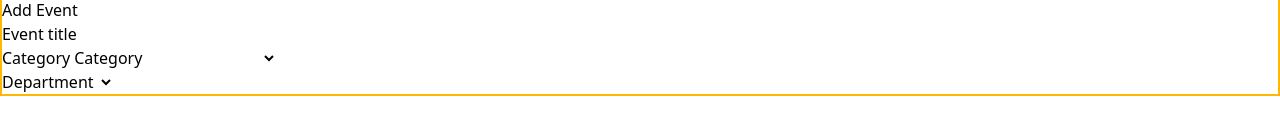
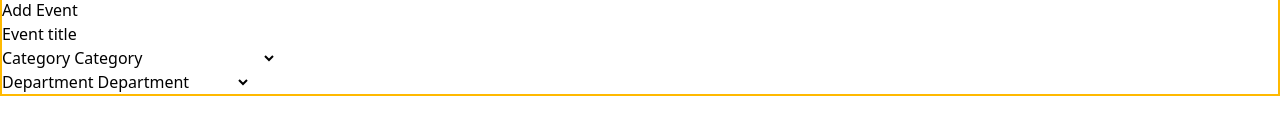
Before and after one commit to AYG3/dynamic-university-calendar, a React (Vite) app: page /event2 in a window 1280 px wide. Shown: the part 270-404 px from the top of the page. Built offline with nearby package versions, Linux system fonts and the light colour scheme; no server answers.

Commit message:
feat: add department options to AddEvent component dropdown

```diff
--- a/src/pages/Event2.jsx
+++ b/src/pages/Event2.jsx
@@ -187,7 +187,10 @@ const AddEvent = () => {
       <div>
         <label>Department</label>
         <select name="department" value={event.department} onChange={handleInputChange}>
-
+          <option value="department">Department</option>
+          <option value="Computer Science">Computer Science</option>
+          <option value="Engineering">Engineering</option>
+          <option value="Mathematics">Mathematics</option>
         </select>
       </div>
     </div>
```
